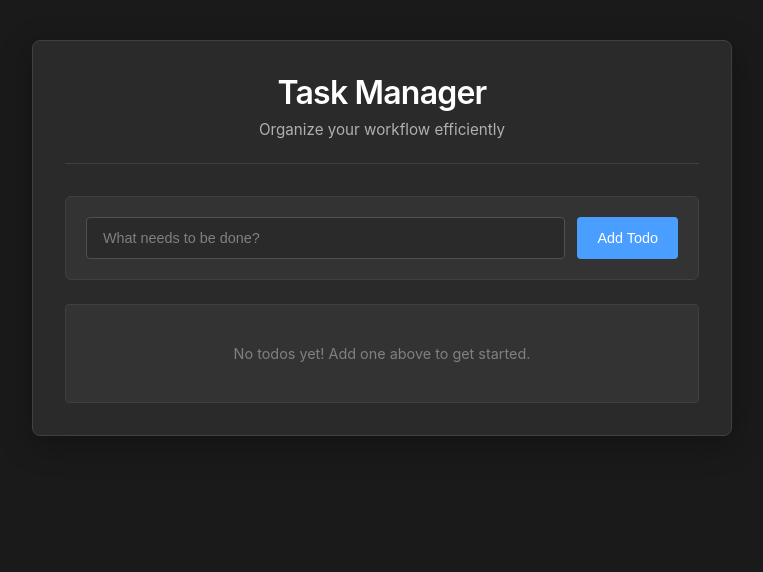
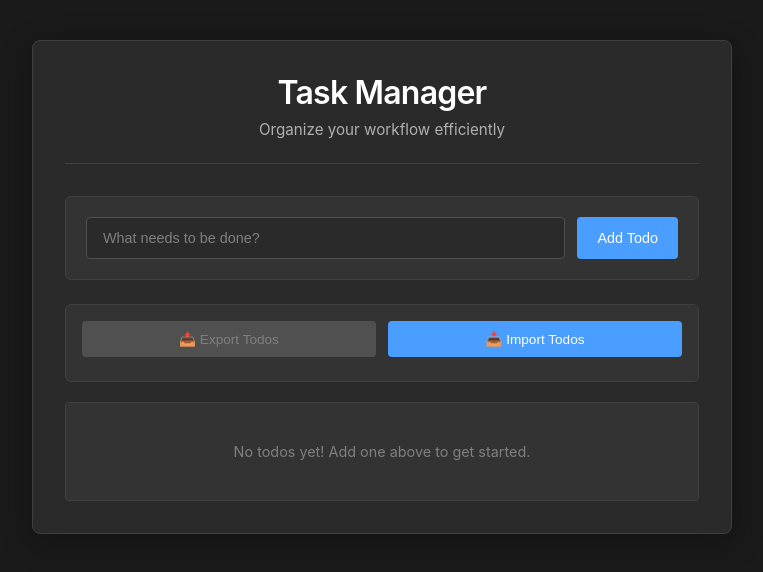
Before and after one commit to Drakonhunter/cursor-101, a React (Vite) app: page / in a window 1280 px wide. Shown: the top 572 px of the page, without its empty margins (258-1021 px from the left). Built offline with nearby package versions, Linux system fonts and the light colour scheme.

Commit message:
import/export

```diff
--- a/src/App.css
+++ b/src/App.css
@@ -126,6 +126,67 @@ h1 {
 .progress {
   color: #4a9eff;
   font-weight: 500;
+}
+
+.todo-actions {
+  margin-bottom: 20px;
+  padding: 16px;
+  background: #333333;
+  border-radius: 6px;
+  border: 1px solid #404040;
+}
+
+.action-buttons {
+  display: flex;
+  gap: 12px;
+  margin-bottom: 8px;
+}
+
+.action-button {
+  padding: 10px 16px;
+  border: none;
+  border-radius: 4px;
+  font-size: 0.85rem;
+  font-weight: 500;
+  cursor: pointer;
+  transition: all 0.2s ease;
+  flex: 1;
+}
+
+.export-button {
+  background: #00b894;
+  color: white;
+}
+
+.export-button:hover:not(:disabled) {
+  background: #00a085;
+  transform: translateY(-1px);
+  box-shadow: 0 4px 12px rgba(0, 184, 148, 0.3);
+}
+
+.export-button:disabled {
+  background: #505050;
+  color: #808080;
+  cursor: not-allowed;
+  transform: none;
+  box-shadow: none;
+}
+
+.import-button {
+  background: #4a9eff;
+  color: white;
+}
+
+.import-button:hover {
+  background: #3a8eef;
+  transform: translateY(-1px);
+  box-shadow: 0 4px 12px rgba(74, 158, 255, 0.3);
+}
+
+.export-info {
+  text-align: center;
+  color: #b0b0b0;
+  font-size: 0.8rem;
 }
 
 .todo-list {
--- a/src/App.jsx
+++ b/src/App.jsx
@@ -3,10 +3,11 @@ import Header from './components/Header';
 import TodoForm from './components/TodoForm';
 import TodoStats from './components/TodoStats';
 import TodoList from './components/TodoList';
+import TodoActions from './components/TodoActions';
 import useTodos from './hooks/useTodos';
 
 function App() {
-  const { todos, addTodo, toggleTodo, deleteTodo } = useTodos();
+  const { todos, addTodo, toggleTodo, deleteTodo, importTodos } = useTodos();
 
   return (
     <div className="app">
@@ -14,6 +15,7 @@ function App() {
         <Header />
         <TodoForm onAddTodo={addTodo} />
         <TodoStats todos={todos} />
+        <TodoActions todos={todos} onImportTodos={importTodos} />
         <TodoList
           todos={todos}
           onToggle={toggleTodo}
--- /dev/null
+++ b/src/components/TodoActions.jsx
@@ -0,0 +1,80 @@
+import { useRef } from 'react';
+
+const TodoActions = ({ todos, onImportTodos }) => {
+  const fileInputRef = useRef(null);
+
+  const exportTodos = () => {
+    const dataStr = JSON.stringify(todos, null, 2);
+    const dataBlob = new Blob([dataStr], { type: 'application/json' });
+    const url = URL.createObjectURL(dataBlob);
+
+    const link = document.createElement('a');
+    link.href = url;
+    link.download = `todo-list-${new Date().toISOString().split('T')[0]}.json`;
+    document.body.appendChild(link);
+    link.click();
+    document.body.removeChild(link);
+    URL.revokeObjectURL(url);
+  };
+
+  const importTodos = (event) => {
+    const file = event.target.files[0];
+    if (!file) return;
+
+    const reader = new FileReader();
+    reader.onload = (e) => {
+      try {
+        const importedTodos = JSON.parse(e.target.result);
+        if (Array.isArray(importedTodos)) {
+          onImportTodos(importedTodos);
+        } else {
+          alert('Invalid file format. Please select a valid todo list file.');
+        }
+      } catch (error) {
+        alert('Error reading file. Please make sure it\'s a valid JSON file.');
+      }
+    };
+    reader.readAsText(file);
+
+    // Reset the input so the same file can be selected again
+    event.target.value = '';
+  };
+
+  const handleImportClick = () => {
+    fileInputRef.current?.click();
+  };
+
+  return (
+    <div className="todo-actions">
+      <div className="action-buttons">
+        <button
+          onClick={exportTodos}
+          className="action-button export-button"
+          disabled={todos.length === 0}
+        >
+          📤 Export Todos
+        </button>
+        <button
+          onClick={handleImportClick}
+          className="action-button import-button"
+        >
+          📥 Import Todos
+        </button>
+      </div>
+      <input
+        ref={fileInputRef}
+        type="file"
+        accept=".json"
+        onChange={importTodos}
+        style={{ display: 'none' }}
+      />
+      {todos.length > 0 && (
+        <div className="export-info">
+          <small>Share your todo list by exporting and sending the file to others!</small>
+        </div>
+      )}
+    </div>
+  );
+};
+
+export default TodoActions;
--- a/src/hooks/useTodos.js
+++ b/src/hooks/useTodos.js
@@ -37,11 +37,42 @@ const useTodos = () => {
     setTodos(prevTodos => prevTodos.filter(todo => todo.id !== id));
   };
 
+  const importTodos = (importedTodos) => {
+    // Validate and clean imported todos
+    const validTodos = importedTodos.filter(todo =>
+      todo &&
+      typeof todo === 'object' &&
+      todo.id &&
+      todo.text &&
+      typeof todo.text === 'string'
+    );
+
+    if (validTodos.length === 0) {
+      alert('No valid todos found in the imported file.');
+      return;
+    }
+
+    // Merge with existing todos, avoiding duplicates by ID
+    setTodos(prevTodos => {
+      const existingIds = new Set(prevTodos.map(todo => todo.id));
+      const newTodos = validTodos.filter(todo => !existingIds.has(todo.id));
+
+      if (newTodos.length === 0) {
+        alert('All todos in the file already exist in your list.');
+        return prevTodos;
+      }
+
+      alert(`Successfully imported ${newTodos.length} new todos!`);
+      return [...prevTodos, ...newTodos];
+    });
+  };
+
   return {
     todos,
     addTodo,
     toggleTodo,
-    deleteTodo
+    deleteTodo,
+    importTodos
   };
 };
 
```
Also changed, not shown: src/README.md.
